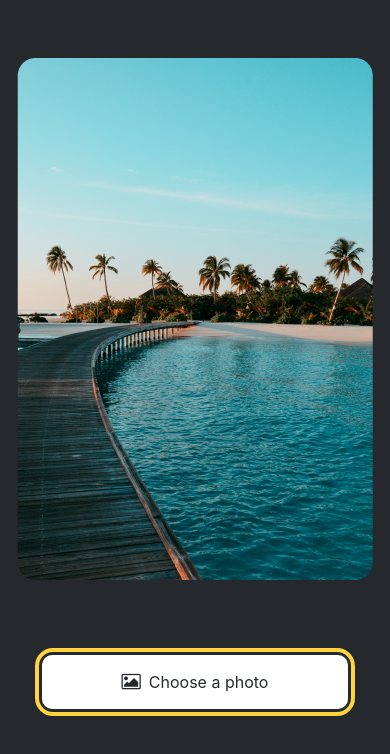
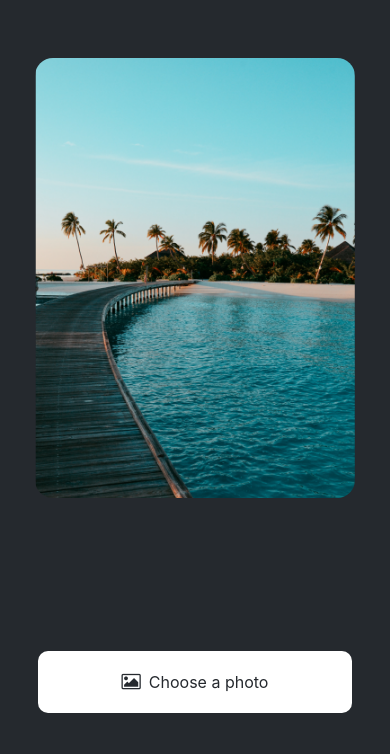
Before and after one commit to magmatti/sticker-smash, a React Native app: screen / in a window 390 px wide. Shown: the top 754 px of the page. Built offline with nearby package versions, Linux system fonts and the light colour scheme.

Commit message:
add functionality: pick image from device memory

```diff
--- a/App.js
+++ b/App.js
@@ -1,5 +1,8 @@
 import { StatusBar } from 'expo-status-bar';
 import { StyleSheet, Text, View, Image } from 'react-native';
+import { useState } from 'react';
+
+import * as ImagePicker from 'expo-image-picker';
 
 import ImageViewer from './components/ImageViewer';
 import Button from './components/Button';
@@ -7,13 +10,31 @@ import Button from './components/Button';
 const PlaceholderImage = require('./assets/images/background-image.png');
 
 export default function App() {
+  const [selectedImage, setSelectedImage] = useState(null);
+
+  const pickImageAsync = async () => {
+    let result = await ImagePicker.launchImageLibraryAsync({
+      allowsEditing: true,
+      quality: 1,
+    });
+
+    if (!result.canceled) {
+      setSelectedImage(result.assets[0].uri);
+    } else {
+      alert('You did not select any photo');
+    }
+  };
+
   return (
     <View style={styles.container}>
       <View style={styles.imageContainer}>
-        <ImageViewer placeholderImageSource={PlaceholderImage} />
+        <ImageViewer
+          placeholderImageSource={PlaceholderImage}
+          selectedImage={selectedImage}
+        />
       </View>
       <View style={styles.footerContainer}>
-        <Button label={'Choose a photo'} theme="primary" />
+        <Button label={'Choose a photo'} theme="primary" onPress={pickImageAsync} />
         <Button label={'Use this photo'} />
       </View>
       <StatusBar style="auto" />
--- a/components/Button.js
+++ b/components/Button.js
@@ -1,13 +1,14 @@
 import { StyleSheet, View, Pressable, Text } from "react-native";
 import { FontAwesome } from "@expo/vector-icons";
 
-export default function Button({ label, theme }) {
+export default function Button({ label, theme, onPress }) {
     if (theme == "primary") {
         return (
-            <View style={[styles.buttonContainer, { borderWidth: 4, borderColor: "#ffd33d", borderRadius: 18 }]}>
+            <View style={[styles.buttonContainer]}>
             <Pressable
                 style={[styles.button, { backgroundColor: "#fff" }]}
-                onPress={() => alert('You pressed a button.')}>
+                onPress={onPress}
+            >
                 <FontAwesome
                     name="picture-o"
                     size={18}
--- a/components/ImageViewer.js
+++ b/components/ImageViewer.js
@@ -1,9 +1,9 @@
 import { StyleSheet, Image } from "react-native";
 
-export default function ImageViewer({ placeholderImageSource }) {
-    return (
-        <Image source={placeholderImageSource} style={StyleSheet.image} />
-    )
+export default function ImageViewer({ placeholderImageSource, selectedImage }) {
+    const imageSource = selectedImage ? { uri: selectedImage } : placeholderImageSource;
+
+    return <Image source={imageSource} style={styles.image} />;
 }
 
 const styles = StyleSheet.create({
--- a/package.json
+++ b/package.json
@@ -16,7 +16,8 @@
     "react-dom": "18.2.0",
     "react-native-web": "~0.19.10",
     "@expo/metro-runtime": "~3.2.3",
-    "@expo/vector-icons": "^14.0.2"
+    "@expo/vector-icons": "^14.0.2",
+    "expo-image-picker": "~15.0.7"
   },
   "devDependencies": {
     "@babel/core": "^7.20.0"
```
Also changed, not shown: 1 other file (tests, documents, lock files or other folders).
